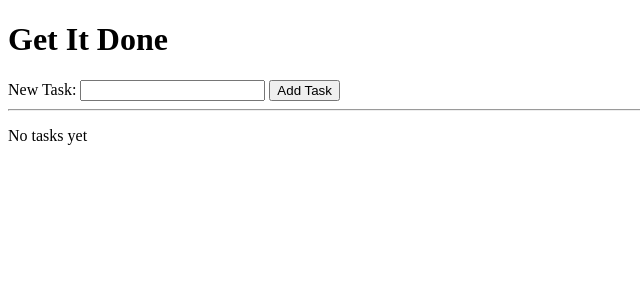
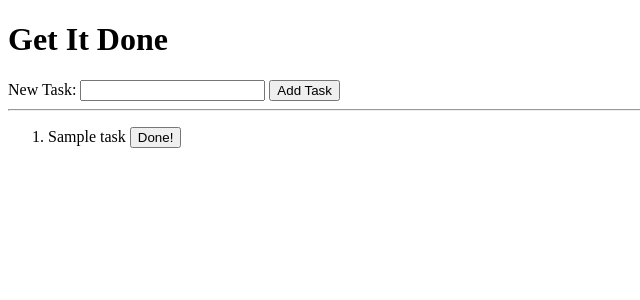
Before and after one commit to alarconm/get-it-done, a Flask app: page / in a window 1280 px wide. Shown: the top 300 px of the page, without its empty margins (0-640 px from the left). Run offline with Flask 2, Linux system fonts and the light colour scheme; tables that the repository leaves empty hold one stand-in row (values such as "Sample post").

Commit message:
Adding/Deleting tasks from database fully functional

```diff
--- a/main.py
+++ b/main.py
@@ -8,6 +8,7 @@ app.config['SQLALCHEMY_ECHO'] = True
 db = SQLAlchemy(app)
 
 class Task(db.Model):
+    '''Used to add new task objects to the database based on what user enters into form'''
 
     id = db.Column(db.Integer, primary_key=True)
     name = db.Column(db.String(120))
@@ -15,18 +16,34 @@ class Task(db.Model):
     def __init__(self, name):
         self.name = name
 
-tasks = []
 
 @app.route('/', methods=['POST', 'GET'])
 def index():
     '''Add each input posted from todo.html to tasks list'''
 
     if request.method == 'POST':
-        task = request.form['task']
-        if task != '':
-            tasks.append(task)
+        task_name = request.form['task']
+        if task_name != '':
+            new_task = Task(task_name)
+            db.session.add(new_task)
+            db.session.commit()
+
+    tasks = Task.query.all()
 
     return render_template('todos.html', title="Get It Done", tasks=tasks)
 
+@app.route('/delete-task', methods=['POST'])
+def delete_task():
+    '''Delete selected task from the database when the user clicks the button, then
+    return user to the index page'''
+
+    task_id = int(request.form['task-id'])
+    task = Task.query.get(task_id)
+    db.session.delete(task)
+    db.session.commit()
+
+    return redirect('/')
+
+
 if __name__ == '__main__':
     app.run()
--- a/templates/todos.html
+++ b/templates/todos.html
@@ -17,7 +17,12 @@
     <p>
         <ol>
         {% for task in tasks %}
-        <li>{{ task|e }}</li>
+        <li>{{ task.name }}
+            <form method="POST" action='/delete-task' style="display:-inline-block">
+                <input type="hidden" name="task-id" value="{{task.id}}" />
+                <input type="submit" value="Done!" />
+            </form>
+        </li>
         {% endfor %}
         </ol>
     </p>
```
